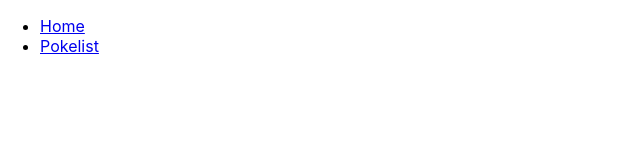
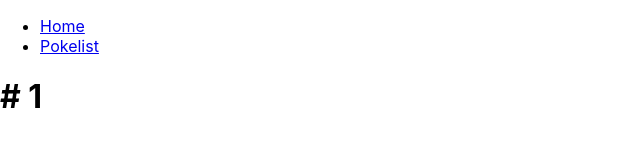
Before and after one commit to LuisPortanel/pokechallenge, a React (Create React App) app: page /pokemon/1 in a window 1280 px wide. Shown: the top 167 px of the page, without its empty margins (0-640 px from the left). Built offline with nearby package versions, Linux system fonts and the light colour scheme.

Commit message:
PKMN: Create basic Pokemon component with match.

```diff
--- /dev/null
+++ b/src/components/Pokemon.jsx
@@ -0,0 +1,18 @@
+// @flow
+import React from 'react'
+import { type Match } from 'react-router-dom'
+
+type PokemonType = {
+    match: Match
+}
+const Pokemon = ({ match }: PokemonType) => {
+  const pokemonNumber = String(match.params.pokemonNumber)
+
+  return (
+    <div>
+      <h1># {pokemonNumber}</h1>
+    </div>
+  )
+}
+
+export default Pokemon
--- a/src/routes/index.jsx
+++ b/src/routes/index.jsx
@@ -4,6 +4,7 @@ import { Switch, Route } from 'react-router-dom'
 import Home from '../components/Home'
 import Nav from '../components/Nav'
 import PokeList from '../components/PokeList'
+import Pokemon from '../components/Pokemon'
 
 const Routes = () => (
   <>
@@ -11,6 +12,7 @@ const Routes = () => (
     <Switch>
       <Route path="/" exact component={Home} />
       <Route path="/pokelist" exact component={PokeList} />
+      <Route path="/pokemon/:pokemonNumber" exact component={Pokemon} />
     </Switch>
   </>
 )
```
